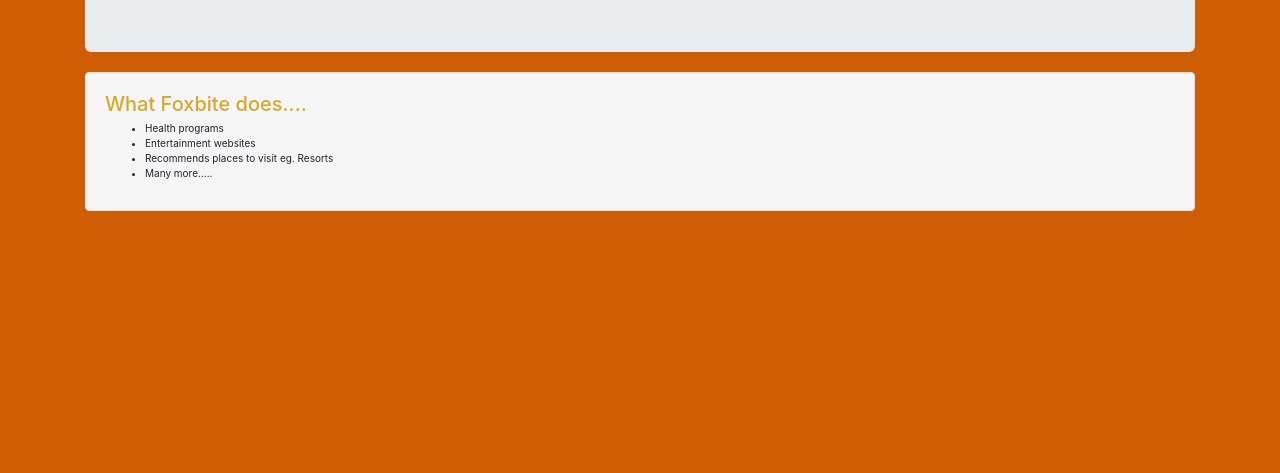
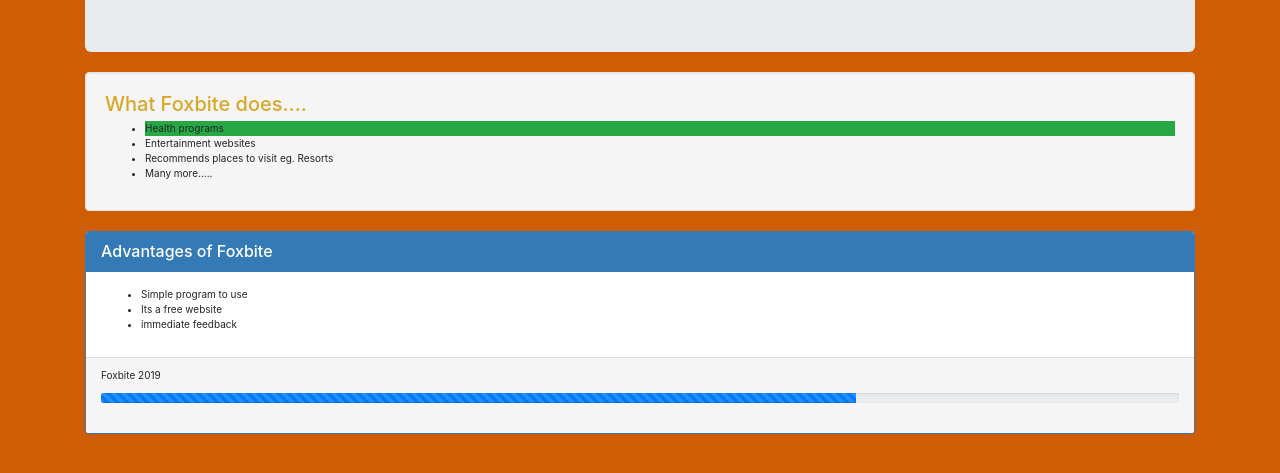
Before and after one commit to kokodavid/foxbite, a plain HTML site: page index.html in a window 1280 px wide. Shown: the part 187-660 px from the top of the page. Drawn offline with nearby package versions, Linux system fonts and the light colour scheme.

Commit message:
add changes

```diff
--- a/css/styles.css
+++ b/css/styles.css
@@ -7,3 +7,6 @@ h2{
 body{
   background-color: #CF5D06;
 }
+h3{
+  color:#CF5D06;
+}
--- a/index.html
+++ b/index.html
@@ -16,11 +16,29 @@
     <div class="well">
       <h2>What Foxbite does....</h2>
     <ul>
-      <li>Health programs</li>
+      <li class="bg-success">Health programs</li>
       <li>Entertainment websites</li>
       <li>Recommends places to visit eg. Resorts</li>
       <li>Many more.....</li>
     </div>
+    <div class="panel panel-primary">
+      <div class="panel-heading">
+        <h3 class="panel-title">Advantages of Foxbite</h3>
+      </div>
+      <div class="panel-body">
+        <ul>
+          <li>Simple program to use</li>
+          <li>Its a free website</li>
+          <li>immediate feedback</li>
+        </ul>
+      </div>
+      <div class="panel-footer">
+   <p>Foxbite 2019</p>
+   <div class="progress">
+  <div class="progress-bar progress-bar-striped progress-bar-animated" role="progressbar" style="width:70%"aria-valuenow="75" aria-valuemin="0" aria-valuemax="100" style="width: 75%"></div>
+</div>
+ </div>
+
 
 
   </div>
```
